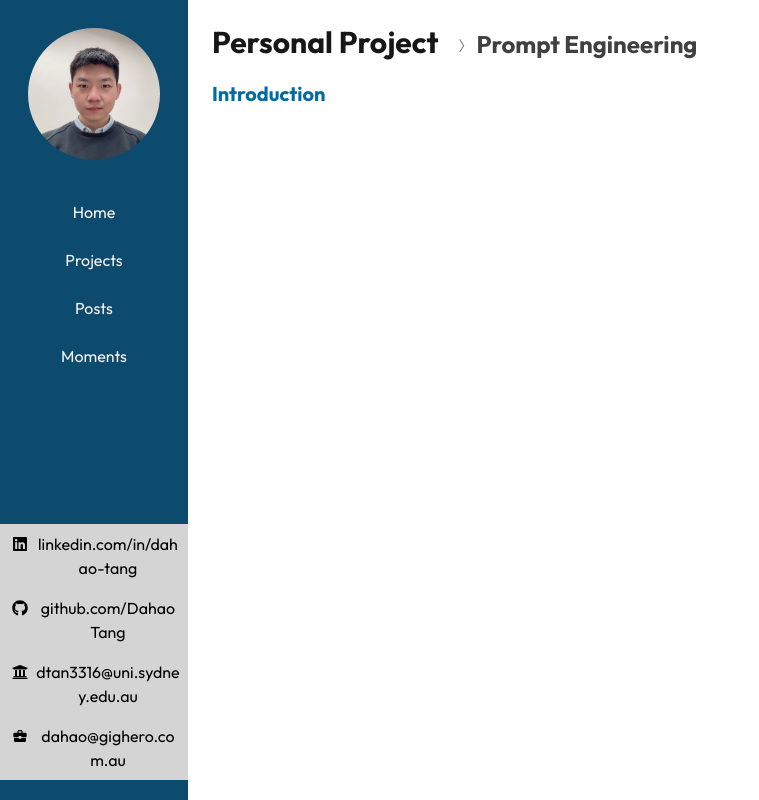
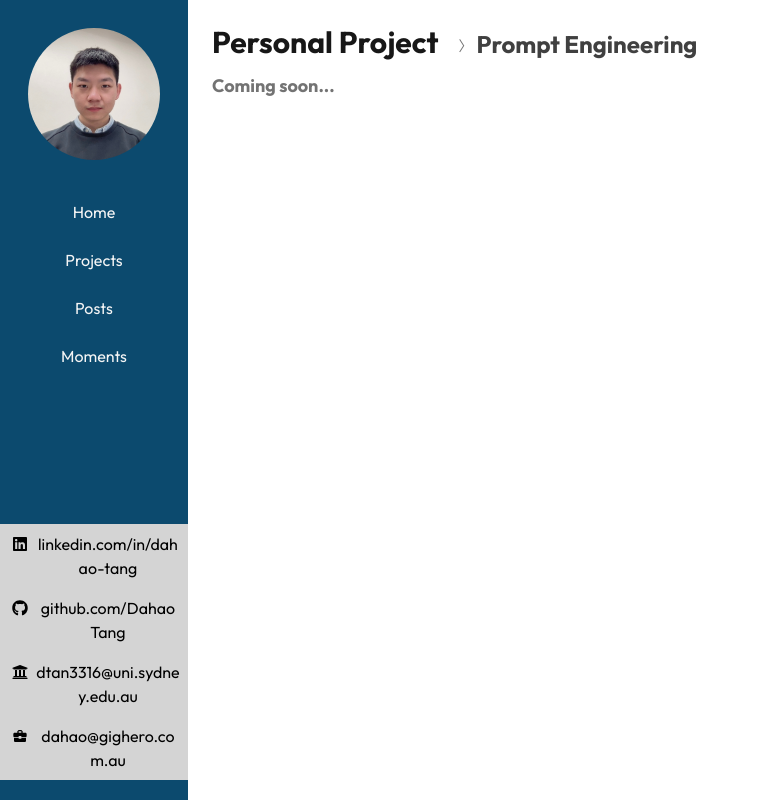
Before and after one commit to DahaoTang/DahaoTang.github.io, a Next.js app: page /projects/personal/202310_1 in a window 1280 px wide. Shown: the whole page, without its empty margins (0-759 px from the left). Built offline with nearby package versions, Linux system fonts and the light colour scheme.

Commit message:
post contents updated

```diff
--- a/app/(site)/projects/personal/202310_1/page.tsx
+++ b/app/(site)/projects/personal/202310_1/page.tsx
@@ -1,13 +1,14 @@
 "use client";
 
-import { Heading1 } from "@/app/(site)/components/Heading";
+import { Heading1, Heading2 } from "@/app/(site)/components/Heading";
 import Header from "@/app/(site)/components/header/Header";
 
 export default function PersonalProject202310_1() {
 	return (
 		<div>
 			<Header title="Personal Project" subtitle="Prompt Engineering" />
-			<Heading1 content="Introduction" />
+			{/* <Heading1 content="Introduction" /> */}
+			<Heading2 content="Coming soon..." />
 		</div>
 	);
 }
```
